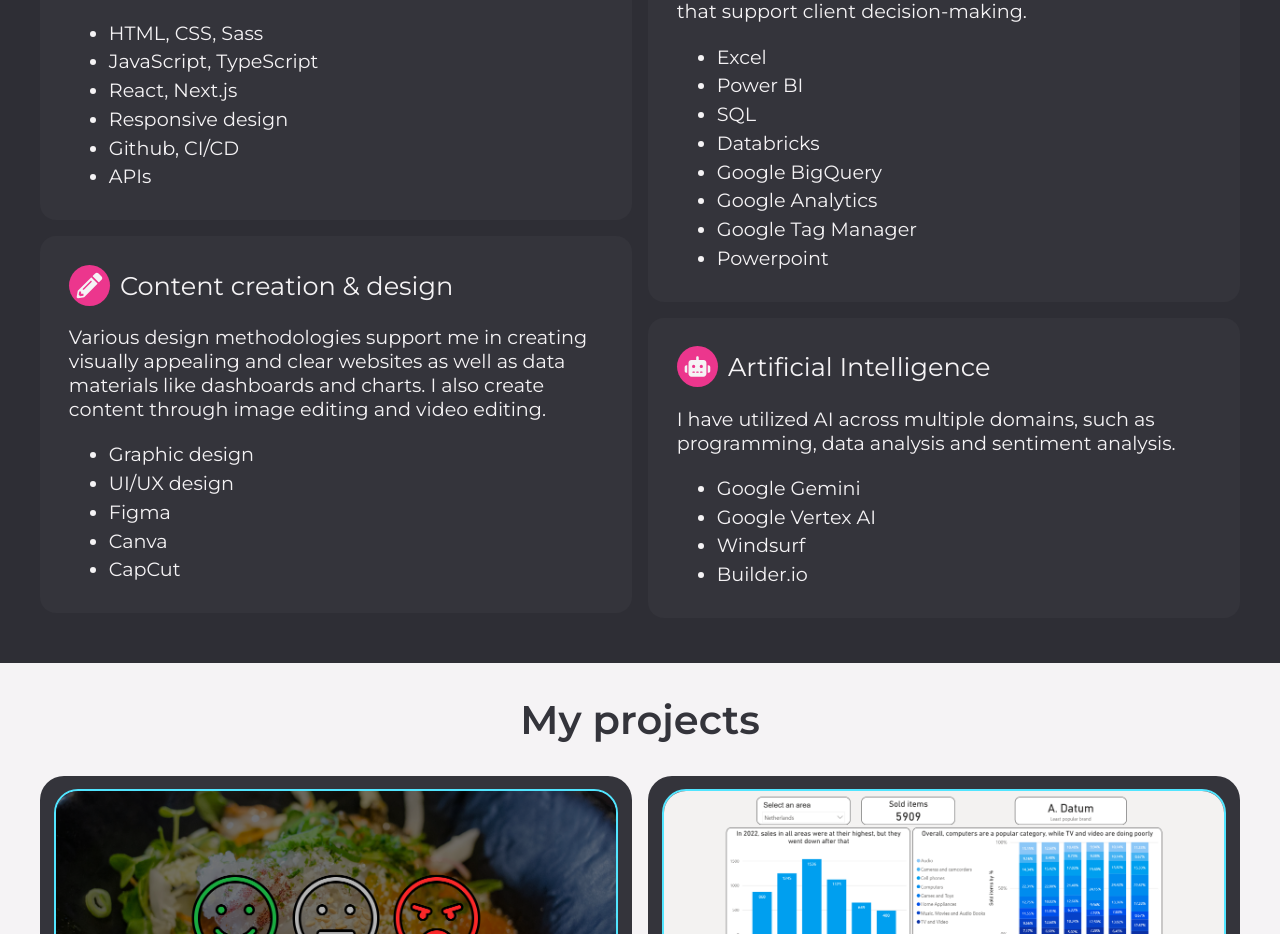
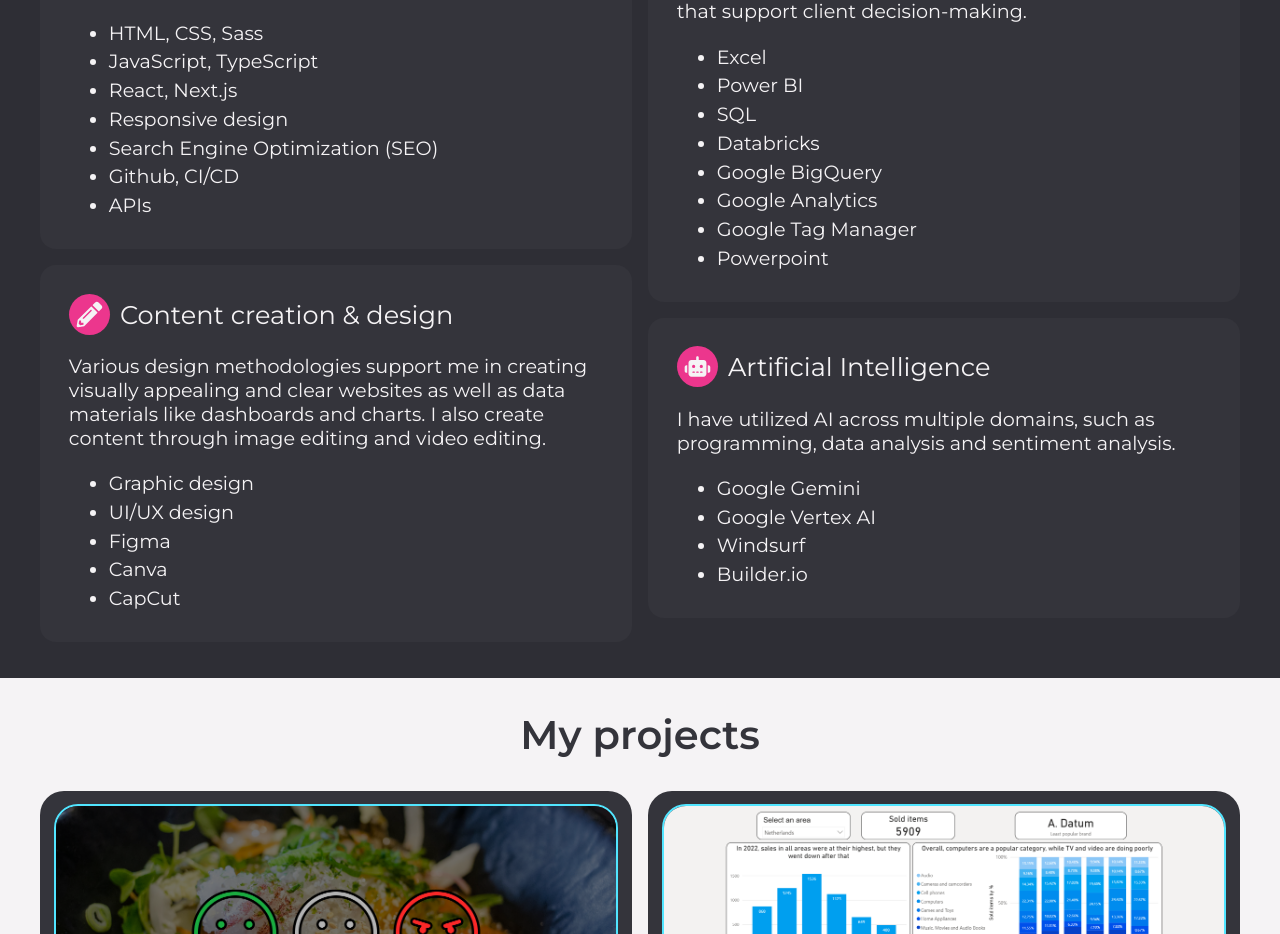
Before and after one commit to ojela028xamk/jere-lansipii-portfolio, a Next.js app: page / in a window 1280 px wide. Shown: the part 1364-2298 px from the top of the page. Built offline with nearby package versions, Linux system fonts and the light colour scheme; no server answers.

Commit message:
seo skill

```diff
--- a/app/website/skills.tsx
+++ b/app/website/skills.tsx
@@ -20,6 +20,7 @@ const solutions: Solution[] = [
       "skills.skill.javascript",
       "skills.skill.react",
       "skills.skill.responsive",
+      "skills.skill.seo",
       "skills.skill.github",
       "skills.skill.api",
     ],
--- a/messages/en.json
+++ b/messages/en.json
@@ -36,6 +36,7 @@
         "ui": "UI/UX design",
         "graphic": "Graphic design",
         "responsive": "Responsive design",
+        "seo": "Search Engine Optimization (SEO)",
         "github": "Github, CI/CD",
         "api": "APIs",
         "excel": "Excel",
--- a/messages/fi.json
+++ b/messages/fi.json
@@ -36,6 +36,7 @@
         "ui": "UI/UX-suunnittelu",
         "graphic": "Graafinen suunnittelu",
         "responsive": "Responsiivinen suunnittelu",
+        "seo": "Hakukoneoptimointi (SEO)",
         "github": "Github, CI/CD",
         "api": "API:t",
         "excel": "Excel",
```
